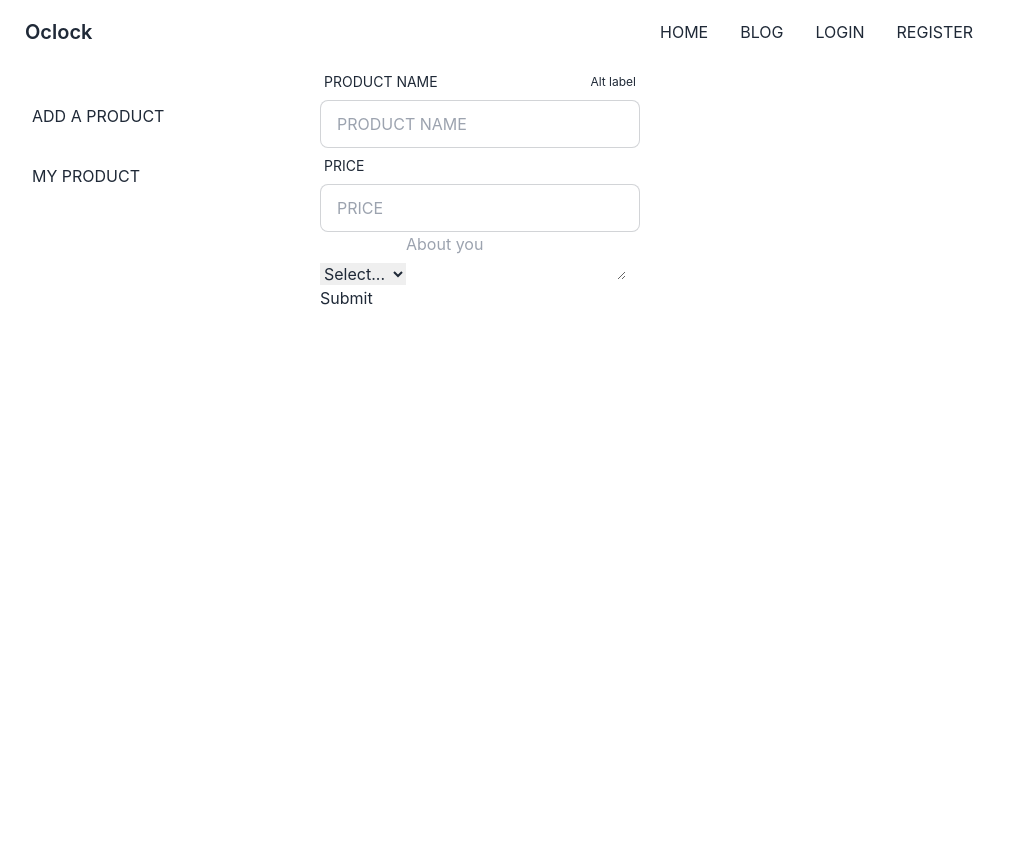
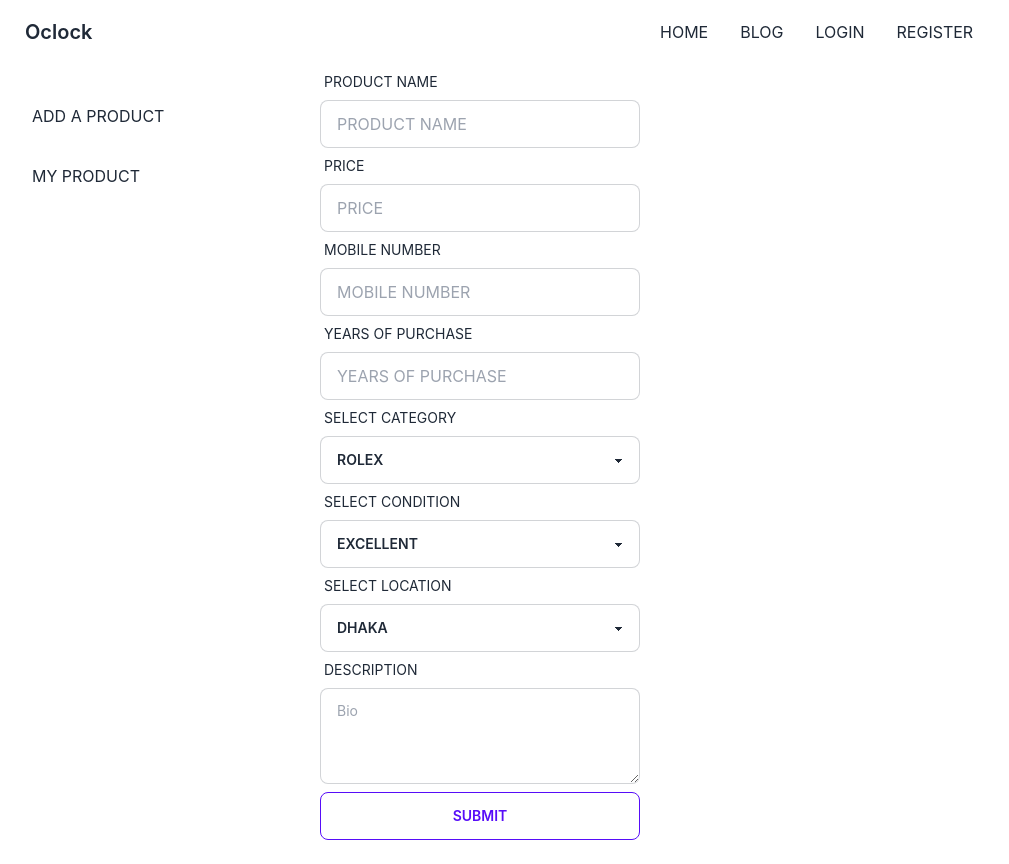
Before and after one commit to manisulislam/assignment-12, a React (Create React App) app: page /dashboard/addproduct in a window 1280 px wide. Shown: the whole page, without its empty margins (0-1009 px from the left). Built offline with nearby package versions, Linux system fonts and the light colour scheme; no server answers.

Commit message:
setup login sucessfully

```diff
--- a/package.json
+++ b/package.json
@@ -11,6 +11,7 @@
     "react": "^18.2.0",
     "react-dom": "^18.2.0",
     "react-hook-form": "^7.41.3",
+    "react-hot-toast": "^2.4.0",
     "react-router-dom": "^6.6.1",
     "react-scripts": "5.0.1",
     "web-vitals": "^2.1.4"
--- a/src/App.js
+++ b/src/App.js
@@ -2,11 +2,13 @@
 import './App.css';
 import { RouterProvider } from 'react-router-dom';
 import routes from './Routes/Routes/Routes';
+import { Toaster } from 'react-hot-toast';
 
 function App() {
   return (
     <div >
       <RouterProvider router={routes}></RouterProvider>
+      <Toaster></Toaster>
 
     </div>
   );
--- a/src/DashboardLayout/DashboardLayout.js
+++ b/src/DashboardLayout/DashboardLayout.js
@@ -17,8 +17,8 @@ const DashboardLayout = () => {
 
                     <ul className="menu p-4  w-80 bg-base-100 text-base-content">
 
-                        <li className='my-3'><Link to='/dashboard/addproduct'>ADD A PRODUCT</Link></li>
-                        <li><Link to='/dashboard/myproduct'>MY PRODUCT</Link></li>
+                        <li className='my-3'><Link to='/dashboard/addProduct'>ADD A PRODUCT</Link></li>
+                        <li><Link to='/dashboard/myProduct'>MY PRODUCT</Link></li>
                     </ul>
 
                 </div>
--- a/src/Pages/Dashboard/Dashboard/Dashboard.js
+++ b/src/Pages/Dashboard/Dashboard/Dashboard.js
@@ -1,5 +1,5 @@
 import React from 'react';
-import { Outlet } from 'react-router-dom';
+
 
 const Dashboard = () => {
     return (
--- a/src/Pages/Dashboard/SellersDashboard/AddProduct/AddProduct.js
+++ b/src/Pages/Dashboard/SellersDashboard/AddProduct/AddProduct.js
@@ -1,21 +1,61 @@
 import React, { useState } from 'react';
 import { useForm } from 'react-hook-form';
+import { toast } from 'react-hot-toast';
+import { useNavigate } from 'react-router-dom';
 
 const AddProduct = () => {
     const { register, handleSubmit } = useForm()
     const [data, setData] = useState('')
+    const navigate = useNavigate()
+    console.log(data)
+
+    const handleProduct =data =>{
+
+
+        const product = {
+            productName: data.productName,
+            price: data.price ,
+            mobileNumber: data.mobileNumber ,
+            years: data.years,
+            category: data.category ,
+            condition: data.condition,
+            location: data.location,
+            description: data.description,
+
+        }
+
+        fetch('http://localhost:5000/addproduct',{
+            method: 'POST',
+            headers: {
+                'content-type': 'application/json'
+            },
+            body:JSON.stringify(product)
+        })
+        .then(res => res.json())
+        .then(result => {
+            setData(result)
+            toast.success('Your product added successfully')
+            navigate('/dashboard/myProduct')
+        })
+        .catch(error =>console.log(error))
+
+    }
+
+
     return (
+
+
         <div>
-            <form onSubmit={handleSubmit((data) => setData(JSON.stringify(data)))}>
+            <form onSubmit={handleSubmit(handleProduct)}>
 
 
 
                 <div className="form-control w-full max-w-xs">
                     <label className="label">
                         <span className="label-text">PRODUCT NAME</span>
-                        <span className="label-text-alt">Alt label</span>
+
                     </label>
-                    <input type="text"  className="input input-bordered w-full max-w-xs" {...register("productName")} placeholder="PRODUCT NAME" />
+                    <input type="text" className="input input-bordered w-full max-w-xs" {...register("productName")} placeholder="PRODUCT NAME" />
 
 
                 </div>
@@ -24,20 +64,86 @@ const AddProduct = () => {
                         <span className="label-text">PRICE</span>
 
                     </label>
-                    <input type="text"  className="input input-bordered w-full max-w-xs" {...register("price")} placeholder="PRICE" />
+                    <input type="text" className="input input-bordered w-full max-w-xs" {...register("price")} placeholder="PRICE" />
+
+
+                </div>
+                <div className="form-control w-full max-w-xs">
+                    <label className="label">
+                        <span className="label-text">MOBILE NUMBER</span>
+
+                    </label>
+                    <input type="number" className="input input-bordered w-full max-w-xs" {...register("mobileNumber")} placeholder="MOBILE NUMBER" />
+
+
+                </div>
+                <div className="form-control w-full max-w-xs">
+                    <label className="label">
+                        <span className="label-text">YEARS OF PURCHASE</span>
+
+                    </label>
+                    <input type="number" className="input input-bordered w-full max-w-xs" {...register("years")} placeholder="YEARS OF PURCHASE" />
 
 
                 </div>
 
 
-                <select {...register("category", { required: true })}>
-                    <option value="">Select...</option>
-                    <option value="A">Option A</option>
-                    <option value="B">Option B</option>
-                </select>
-                <textarea {...register("aboutYou")} placeholder="About you" />
-                <p>{data}</p>
-                <input type="submit" />
+                <div {...register("category", { required: true })} className="form-control w-full max-w-xs">
+                    <label className="label">
+                        <span className="label-text">SELECT CATEGORY</span>
+
+                    </label>
+                    <select className="select select-bordered">
+                        <option selected>ROLEX</option>
+                        <option>OMEGA</option>
+                        <option>CARTIER</option>
+
+                    </select>
+
+                </div>
+                <div {...register("condition", { required: true })} className="form-control w-full max-w-xs">
+                    <label className="label">
+                        <span className="label-text">SELECT CONDITION</span>
+
+                    </label>
+                    <select className="select select-bordered">
+                        <option>EXCELLENT</option>
+                        <option>GOOD</option>
+                        <option>FAIR</option>
+
+                    </select>
+
+                </div>
+                <div {...register("location", { required: true })} className="form-control w-full max-w-xs">
+                    <label className="label">
+                        <span className="label-text">SELECT LOCATION</span>
+
+                    </label>
+                    <select className="select select-bordered">
+                        <option>DHAKA</option>
+                        <option>CHITTAGONG</option>
+                        <option>RAJSAHI</option>
+                        <option>KHULNA</option>
+                        <option>SHYLET</option>
+                        <option>DINAJPUR</option>
+
+                    </select>
+
+                </div>
+
+                <div  {...register("description", { required: true })} className="form-control w-full max-w-xs">
+                    <label className="label">
+                    <span className="label-text">DESCRIPTION</span>
+
+                    </label>
+                    <textarea className="textarea textarea-bordered h-24" placeholder="Bio"></textarea>
+
+                </div>
+
+
+
+                <input className="btn btn-outline btn-primary my-2 w-full max-w-xs mx-auto" type='submit'/>
+
             </form>
         </div>
     );
--- a/src/Pages/LogIn/LogIn.js
+++ b/src/Pages/LogIn/LogIn.js
@@ -1,33 +1,40 @@
 import { GoogleAuthProvider } from 'firebase/auth';
-import React, { useContext } from 'react';
+import React, { useContext, useState } from 'react';
+import { useForm } from 'react-hook-form';
 import { Link, useNavigate } from 'react-router-dom';
 import { authContext } from '../../Context/UserContext';
 
 const LogIn = () => {
 
-    const {createNewUser,userSignIn}= useContext(authContext)
+    const { createNewUser, userSignIn } = useContext(authContext)
     const navigate = useNavigate()
     const provider = new GoogleAuthProvider()
+    const { register, handleSubmit,reset } = useForm()
 
-    const handleLogIn = event => {
-        event.preventDefault()
-        const form = event.target;
-        const email = form.email.value;
-        const password = form.password.value;
 
-        const logInInfo = { email, password,}
-        console.log(logInInfo)
-        userSignIn(email, password)
-        .then(result =>{
+
+    const [data, setData] = useState('')
+
+    const handleLogIn = data => {
+        console.log(data)
+
+
+
+
+
+
+
+        userSignIn(data.email, data.password)
+            .then(result => {
                 const user = result.user;
                 console.log(user)
                 navigate('/')
             })
             .catch(error => console.log('error', error))
-        form.reset()
+        reset()
     }
 
-    const  handleGoogleSignIn =()=>{
+    const handleGoogleSignIn = () => {
         createNewUser(provider)
             .then(result => {
                 const user = result.user;
@@ -46,26 +53,38 @@ const LogIn = () => {
 
                 </div>
                 <div className="card flex-shrink-0 w-full max-w-sm shadow-2xl bg-base-100">
-                    <form onSubmit={handleLogIn} className="card-body">
+                    <form onSubmit={handleSubmit(handleLogIn)} className="card-body">
                         <div className="form-control">
                             <label className="label">
                                 <span className="label-text">Email</span>
                             </label>
-                            <input type="text" name='email' placeholder="email" className="input input-bordered" />
+                            <input {...register("email")} type="text" name='email' placeholder="email" className="input input-bordered" />
                         </div>
                         <div className="form-control">
                             <label className="label">
                                 <span className="label-text">Password</span>
                             </label>
-                            <input type="password" name='password' placeholder="password" className="input input-bordered" />
+                            <input {...register("password")} type="password" name='password' placeholder="password" className="input input-bordered" />
 
 
                         </div>
-                        <select className="select select-bordered w-full max-w-xs">
+                        <div className="form-control w-full max-w-xs">
+                            <label className="label">
+                                <span className="label-text">SELECT YOUR ACCOUNT</span>
+
+                            </label>
+                            <select  className="select select-bordered w-full max-w-xs" {...register("category", { required: true })}>
                             <option name='buyers' selected>BUYERS </option>
                             <option name='sellers'>SELLERS</option>
 
                         </select>
+
+                        </div>
+
+
+
+
+
                         <div className="divider">OR</div>
                         <button onClick={handleGoogleSignIn} className="btn btn-outline btn-secondary">GOOGLE</button>
 
@@ -73,13 +92,29 @@ const LogIn = () => {
                             <p className="label-text-alt">Already new to our webisite? <Link to='/register'><span className='text-orange-500'>Register</span></Link></p>
                         </label>
 
-                        <div className="form-control mt-6">
+                        <input className="btn btn-primary" type="submit" value="LogIn" />
+
+                        {/* <div className="form-control mt-6">
                             <button className="btn btn-primary">Login</button>
-                        </div>
+                        </div> */}
                     </form>
                 </div>
             </div>
         </div>
+        // <div>
+        //     <form onSubmit={handleSubmit((data) => setData(JSON.stringify(data)))}>
+
+        //         <input {...register("firstName")} placeholder="First name" />
+        //         <select {...register("category", { required: true })}>
+        //             <option value="">Select...</option>
+        //             <option value="A">Option A</option>
+        //             <option value="B">Option B</option>
+        //         </select>
+        //         <textarea {...register("aboutYou")} placeholder="About you" />
+        //         <p>{data}</p>
+        //         <input type="submit" />
+        //     </form>
+        // </div>
     );
 };
 
--- a/src/Pages/Register/Register.js
+++ b/src/Pages/Register/Register.js
@@ -1,24 +1,35 @@
-import React, { useContext } from 'react';
+import React, { useContext, useState } from 'react';
+import { useForm } from 'react-hook-form';
 import { Link } from 'react-router-dom';
 import { authContext } from '../../Context/UserContext';
 
+
 const Register = () => {
-    const {userNew}= useContext(authContext)
-    const handleRegister = event => {
-        event.preventDefault()
-        const form = event.target;
-        const email = form.email.value;
-        const password = form.password.value;
+    const { userNew } = useContext(authContext)
+    const { register, handleSubmit, reset } = useForm();
+
+    // const [data, setData] = useState('')
+
+
+
+    // const onSubmit = data => console.log(data);
+    const handleRegister = data => {
+
+
+        const email = data.email
+        const password = data.password;
+        console.log(data)
 
         const logInInfo = { email, password, }
         console.log(logInInfo)
         userNew(email, password)
-        .then(result=> {
+            .then(result => {
                 const user = result.user
                 console.log(user)
             })
             .catch(error => console.log('error', error))
-        form.reset()
+        reset()
+
 
     }
 
@@ -26,50 +37,71 @@ const Register = () => {
 
     return (
         <div className="hero min-h-screen my-12 ">
+
             <div className="hero-content flex-col ">
                 <div className="text-center lg:text-left">
                     <h1 className="text-5xl font-bold">Register now!</h1>
 
                 </div>
                 <div className="card flex-shrink-0 w-full max-w-sm shadow-2xl bg-base-100">
-                    <form onSubmit={handleRegister} className="card-body">
-                        <div className="form-control">
+                    <form onSubmit={handleSubmit(handleRegister)} className="card-body">
+                        {/* <div className="form-control">
                             <label className="label">
                                 <span className="label-text">Name</span>
                             </label>
-                            <input type="text" name='name' placeholder="email" className="input input-bordered" />
+
+                            <input {...register("firstName")} type="text" name='name' placeholder="Name" className="input input-bordered" />
+                        </div> */}
+                        <div className="form-control w-full max-w-xs">
+                        <label className="label"> <span className="label-text">Name</span></label>
+                        <input type="text" {...register("name", {
+                            required: "Name is Required"
+                        })} className="input input-bordered w-full max-w-xs" />
+
                     </div>
                         <div className="form-control">
                             <label className="label">
                                 <span className="label-text">Email</span>
                             </label>
-                            <input type="text" name='email' placeholder="email" className="input input-bordered" />
+                            <input  {...register("email")} type="text" name='email' placeholder="email" className="input input-bordered" />
                         </div>
+
                         <div className="form-control">
                             <label className="label">
                                 <span className="label-text">Password</span>
                             </label>
-                            <input type="password" name='password' placeholder="password" className="input input-bordered" />
+
+                            <input  {...register("password")} type="password" name='password' placeholder="password" className="input input-bordered" />
 
 
                         </div>
-                        <select className="select select-bordered w-full max-w-xs">
-                            <option name='buyers' selected>BUYERS </option>
-                            <option name='sellers'>SELLERS</option>
+
+                        <div className="form-control w-full max-w-xs">
+                            <label className="label">
+                                <span className="label-text">Select account</span>
+
+                            </label>
+                            <select {...register("account")} className="select select-bordered">
+                                <option selected>BUYERS</option>
+                                <option>SELLERS</option>
 
                             </select>
+
+                        </div>
 
 
                         <label className="label">
                             <p className="label-text-alt">Already have an account? <Link to='/login'><span className='text-orange-500'>login</span></Link></p>
                         </label>
 
-                        <div className="form-control mt-6">
-                            <button className="btn btn-primary">REGISTER</button>
-                        </div>
+
+                        <input className="btn btn-primary" type="submit" value='REGISTER' />
+
+
                     </form>
                 </div>
             </div>
+
         </div>
     );
 };
```
Also changed, not shown: src/Routes/Routes/Routes.js (+14 -12 lines), 1 other file (tests, documents, lock files or other folders). Lines whose indentation alone changed are shown as unchanged.
